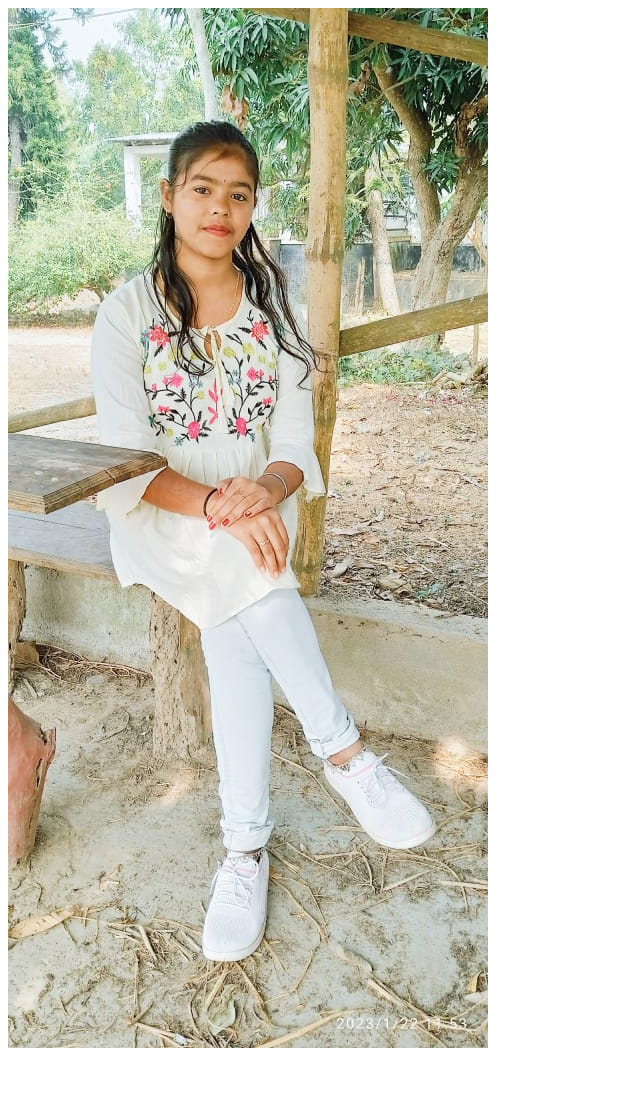
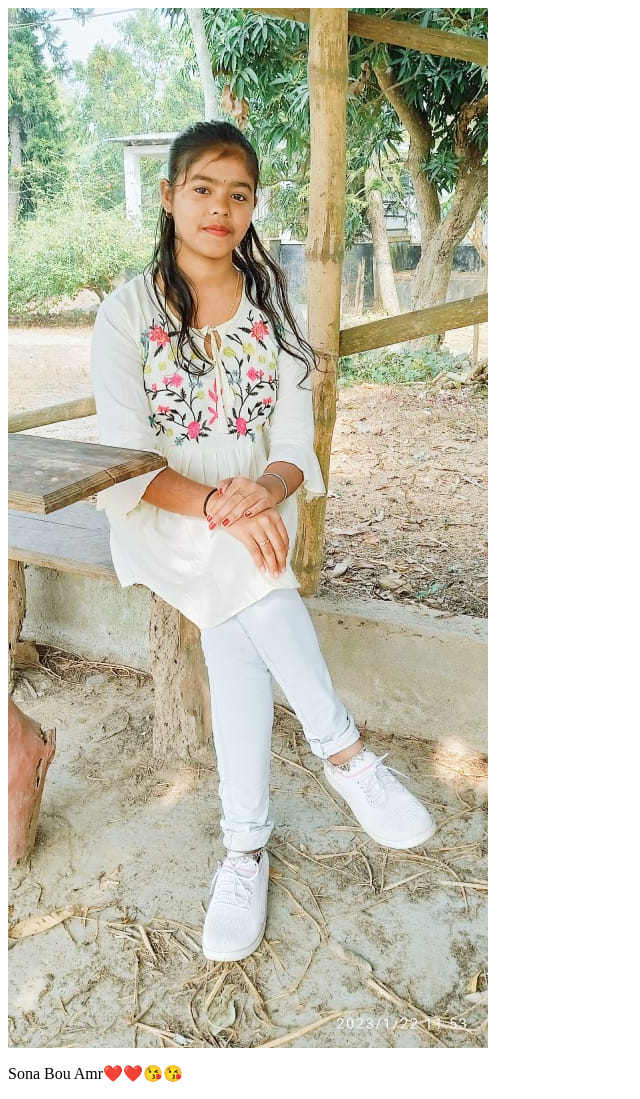
Before and after one commit to Charle6/sona, a plain HTML site: page index.html in a window 1280 px wide. Shown: the whole page, without its empty margins (0-640 px from the left). Before the commit the page ends 1056 px from the top, so only its background shows below. Drawn offline with Linux system fonts and the light colour scheme.

Commit message:
Update index.html

```diff
--- a/index.html
+++ b/index.html
@@ -10,6 +10,7 @@
     <div class="container">
         <div class="img">
             <img src="images\Sona.jpg" alt="">
+            <p>Sona Bou Amr❤️❤️😘😘</p>
         </div>
 
 
```
